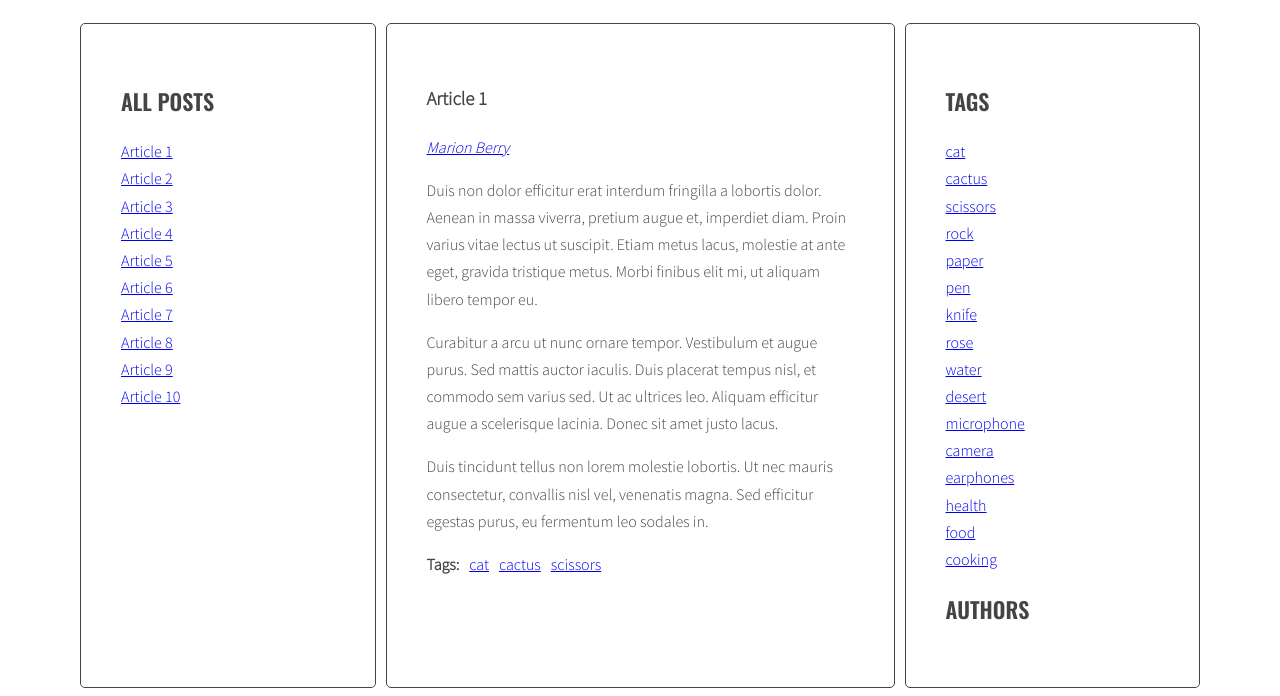
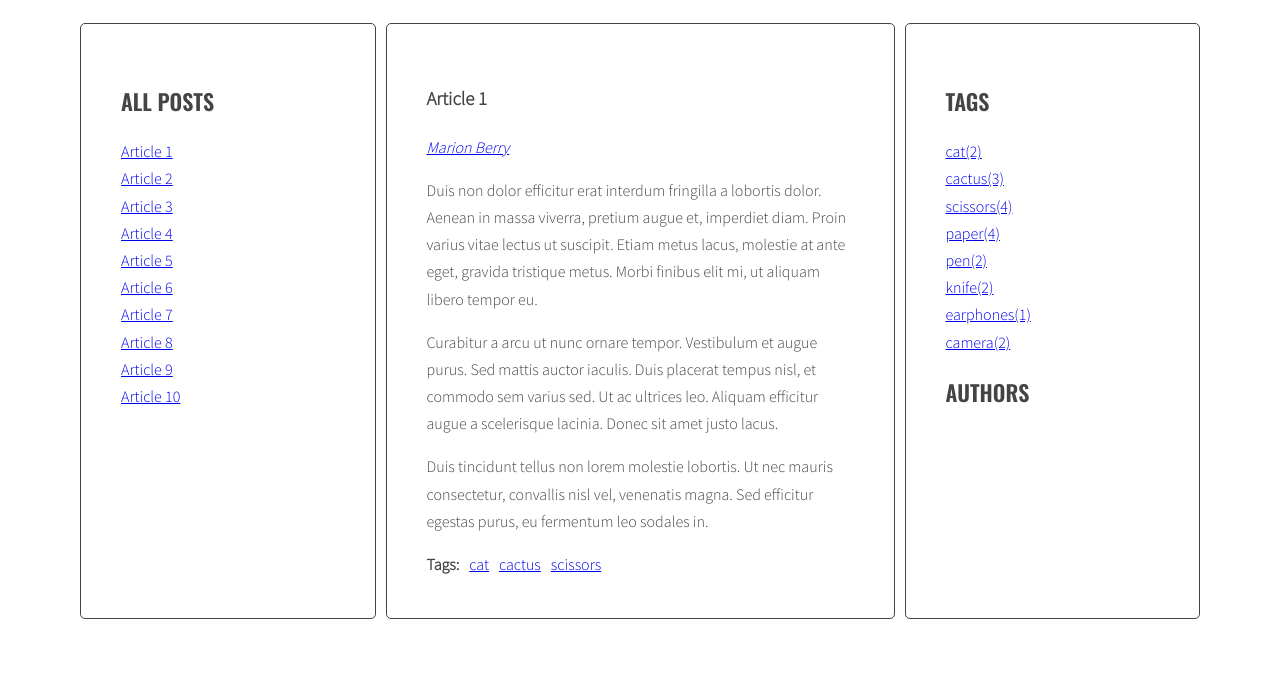
Before and after one commit to jagodakrzyw/javascript-blog-6, a website: page index.html in a window 1280 px wide. Shown: the part 220-916 px from the top of the page. After the commit the page ends 847 px from the top, so only its background shows below. Drawn offline with nearby package versions, Linux system fonts and the light colour scheme.

Commit message:
Add function calculateTagsParams

```diff
--- a/index.html
+++ b/index.html
@@ -50,7 +50,7 @@
                 </ul>
               </div>
             </article>
-            <article class="post" id="article-2" data-tags="rock paper scissors" data-author="Theo Tabby">
+            <article class="post" id="article-2" data-tags="paper scissors" data-author="Theo Tabby">
               <h3 class="post-title">Article 2</h3>
               <p class="post-author"></p>
               <div class="post-content">
@@ -141,7 +141,7 @@
                 </ul>
               </div>
             </article>
-            <article class="post" id="article-5" data-tags="cactus rose" data-author="Marion Berry">
+            <article class="post" id="article-5" data-tags="cactus knife" data-author="Marion Berry">
               <h3 class="post-title">Article 5</h3>
               <p class="post-author"></p>
               <div class="post-content">
@@ -170,7 +170,7 @@
                 </ul>
               </div>
             </article>
-            <article class="post" id="article-6" data-tags="cactus water desert" data-author="George Tuxedo">
+            <article class="post" id="article-6" data-tags="cactus" data-author="George Tuxedo">
               <h3 class="post-title">Article 6</h3>
               <p class="post-author"></p>
               <div class="post-content">
@@ -201,7 +201,7 @@
                 </ul>
               </div>
             </article>
-            <article class="post" id="article-7" data-tags="microphone camera" data-author="Kitty Toebean">
+            <article class="post" id="article-7" data-tags="paper" data-author="Kitty Toebean">
               <h3 class="post-title">Article 7</h3>
               <p class="post-author"></p>
               <div class="post-content">
@@ -231,7 +231,7 @@
                 </ul>
               </div>
             </article>
-            <article class="post" id="article-8" data-tags="microphone earphones" data-author="Theo Tabby">
+            <article class="post" id="article-8" data-tags="earphones camera" data-author="Theo Tabby">
               <h3 class="post-title">Article 8</h3>
               <p class="post-author"></p>
               <div class="post-content">
@@ -262,7 +262,7 @@
                 </ul>
               </div>
             </article>
-            <article class="post" id="article-9" data-tags="health food" data-author="Marion Berry">
+            <article class="post" id="article-9" data-tags="scissors cat" data-author="Marion Berry">
               <h3 class="post-title">Article 9</h3>
               <p class="post-author"></p>
               <div class="post-content">
@@ -294,7 +294,7 @@
                 </ul>
               </div>
             </article>
-            <article class="post" id="article-10" data-tags="cooking food" data-author="George Tuxedo">
+            <article class="post" id="article-10" data-tags="camera paper pen" data-author="George Tuxedo">
               <h3 class="post-title">Article 10</h3>
               <p class="post-author"></p>
               <div class="post-content">
--- a/js/script.js
+++ b/js/script.js
@@ -91,6 +91,21 @@ const links = document.querySelectorAll('.titles a');
 
 for(let link of links){
   link.addEventListener('click', titleClickHandler);
+}
+
+const calculateTagsParams = function(tags) {
+  const params = {
+    max: 0,
+    min: 999999,
+  };
+
+  for (let tag in tags) {
+    params.max = Math.max(tags[tag], params.max);
+    params.min = Math.min(tags[tag], params.min);
+
+    console.log(tag + ' is used ' + tags[tag] + ' times ');
+  }
+  return params;
 }
 
 function generateTags(){
@@ -331,9 +346,9 @@ addClickListenersToAuthors();
 
 function generateTags(){
 
-  /* [NEW] create a new variable allTags with an empty array */
+  /* [NEW] create a new variable allTags with an empty object */
 
-  let allTags = [];
+  let allTags = {};
 
   /* [DONE] find all articles */
 
@@ -373,12 +388,12 @@ function generateTags(){
 
       /* [NEW] check if this link is NOT already in allTags */
 
-      if(allTags.indexOf(linkHTML) == -1){
+      if(!allTags[tag]) {
 
-        /* [NEW] add generated code to allTags array */
-
-        allTags.push(linkHTML);
-
+        /* [NEW] add tag to allTags object */
+        allTags[tag] = 1;
+      } else {
+        allTags[tag]++;
       }
 
     /* [DONE] END LOOP: for each tag */
@@ -395,8 +410,25 @@ function generateTags(){
 
   const tagList = document.querySelector(optTagsListSelector);
 
-  /* [NEW] add html from allTags to tagList */
+  /* [NEW] create variable for all links HTML code */
+  const tagsParams = calculateTagsParams(allTags);
+  console.log('tagsParams:', tagsParams);
 
-  tagList.innerHTML = allTags.join(' ');
+  let allTagsHTML = '';
+
+  /* [NEW] START LOOP: for each tag in allTags: */
+
+  for(let tag in allTags){
+
+    /* [NEW] generate code of a link and add it to allTagsHTML */
+
+    allTagsHTML += `<li><a href="#allTags-${allTags[tag]}">${tag}(${allTags[tag]})</a></li>`;
+
+  /* [NEW] END LOOP: for each tag in allTags: */
+  }
+
+  /*[NEW] add HTML from allTagsHTML to tagList */
+
+  tagList.innerHTML = allTagsHTML;
 
 }
```
